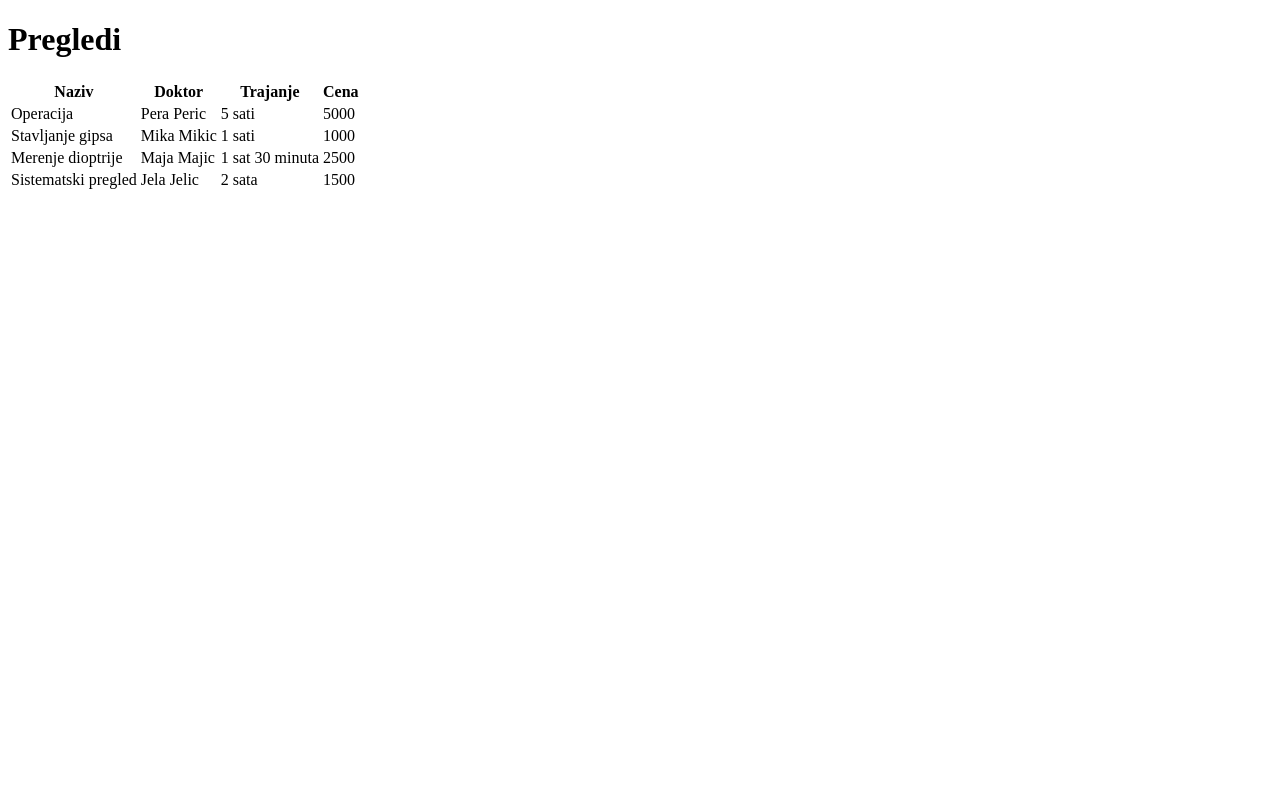
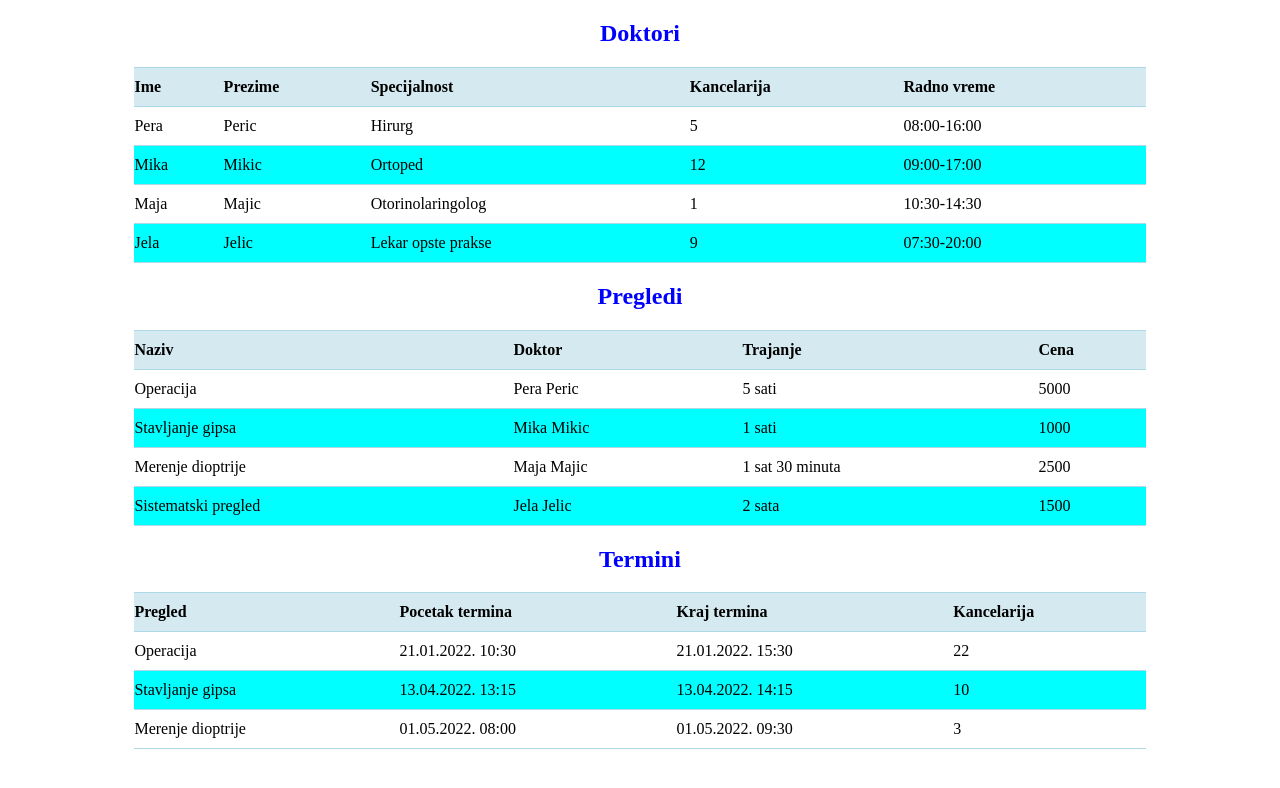
Before and after one commit to fed-ftn/fed-40-tim4, a plain HTML site: page tabele.html in a window 1280 px wide. Drawn offline with Linux system fonts and the light colour scheme.

Commit message:
Uradjen kompletan HTML i CSS za tabele

```diff
--- a/tabele.css
+++ b/tabele.css
@@ -1,4 +1,3 @@
-
 h1 {
   text-align: center;
   color: rgba(0, 0, 255);
@@ -6,20 +5,20 @@ h1 {
 table {
   text-align: left;
   margin: 0 auto;
-    width: 70%;
+  width: 80%;
   border-collapse: collapse;
 }
-thead  {
+thead {
   background-color: rgb(212, 233, 240);
-
 }
-th,td {
-    padding: 10px 50px;
+th,
+td {
+  padding: 10px 0px;
 }
 tr {
   border-top: 1px solid lightblue;
   border-bottom: 1px solid lightblue;
 }
 tr:nth-of-type(2n) {
-    background-color:aqua;
+  background-color: aqua;
 }
--- a/tabele.html
+++ b/tabele.html
@@ -1,13 +1,58 @@
 <!DOCTYPE html>
 <html lang="en">
   <head>
-    <meta charset="UTF-8">
-    <meta http-equiv="X-UA-Compatible" content="IE=edge">
-    <meta name="viewport" content="width=device-width, initial-scale=1.0">
-    <link rel="stylesheet" href="style.css">
+    <meta charset="UTF-8" />
+    <meta http-equiv="X-UA-Compatible" content="IE=edge" />
+    <meta name="viewport" content="width=device-width, initial-scale=1.0" />
+    <link rel="stylesheet" href="tabele.css" />
     <title>Document</title>
   </head>
   <body>
+    <section class="one">
+      <h1>Doktori</h1>
+      <table>
+        <thead>
+          <tr>
+            <th>Ime</th>
+            <th>Prezime</th>
+            <th>Specijalnost</th>
+            <th>Kancelarija</th>
+            <th>Radno vreme</th>
+          </tr>
+        </thead>
+        <tbody>
+          <tr>
+            <td>Pera</td>
+            <td>Peric</td>
+            <td>Hirurg</td>
+            <td>5</td>
+            <td>08:00-16:00</td>
+          </tr>
+          <tr>
+            <td>Mika</td>
+            <td>Mikic</td>
+            <td>Ortoped</td>
+            <td>12</td>
+            <td>09:00-17:00</td>
+          </tr>
+          <tr>
+            <td>Maja</td>
+            <td>Majic</td>
+            <td>Otorinolaringolog</td>
+            <td>1</td>
+            <td>10:30-14:30</td>
+          </tr>
+          <tr>
+            <td>Jela</td>
+            <td>Jelic</td>
+            <td>Lekar opste prakse</td>
+            <td>9</td>
+            <td>07:30-20:00</td>
+          </tr>
+        </tbody>
+      </table>
+    </section>
+    <section class="two">
       <h1>Pregledi</h1>
       <table>
         <thead>
@@ -45,5 +90,39 @@
           </tr>
         </tbody>
       </table>
+    </section>
+    <section class="three">
+      <h1>Termini</h1>
+      <table>
+        <thead>
+          <tr>
+            <th>Pregled</th>
+            <th>Pocetak termina</th>
+            <th>Kraj termina</th>
+            <th>Kancelarija</th>
+          </tr>
+        </thead>
+        <tbody>
+          <tr>
+            <td>Operacija</td>
+            <td>21.01.2022. 10:30</td>
+            <td>21.01.2022. 15:30</td>
+            <td>22</td>
+          </tr>
+          <tr>
+            <td>Stavljanje gipsa</td>
+            <td>13.04.2022. 13:15</td>
+            <td>13.04.2022. 14:15</td>
+            <td>10</td>
+          </tr>
+          <tr>
+            <td>Merenje dioptrije</td>
+            <td>01.05.2022. 08:00</td>
+            <td>01.05.2022. 09:30</td>
+            <td>3</td>
+          </tr>
+        </tbody>
+      </table>
+    </section>
   </body>
 </html>
```
Lines whose indentation alone changed are shown as unchanged.
